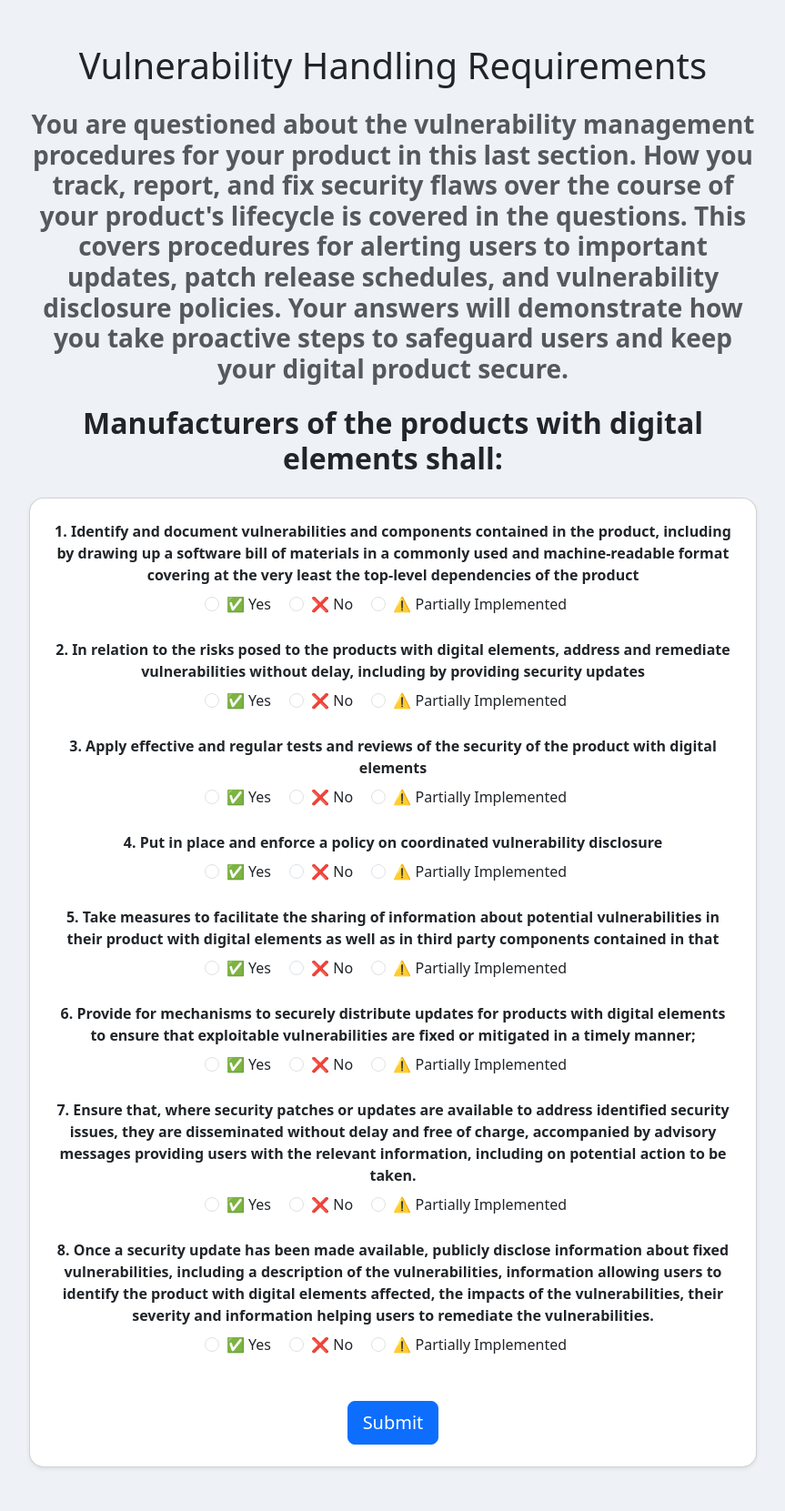
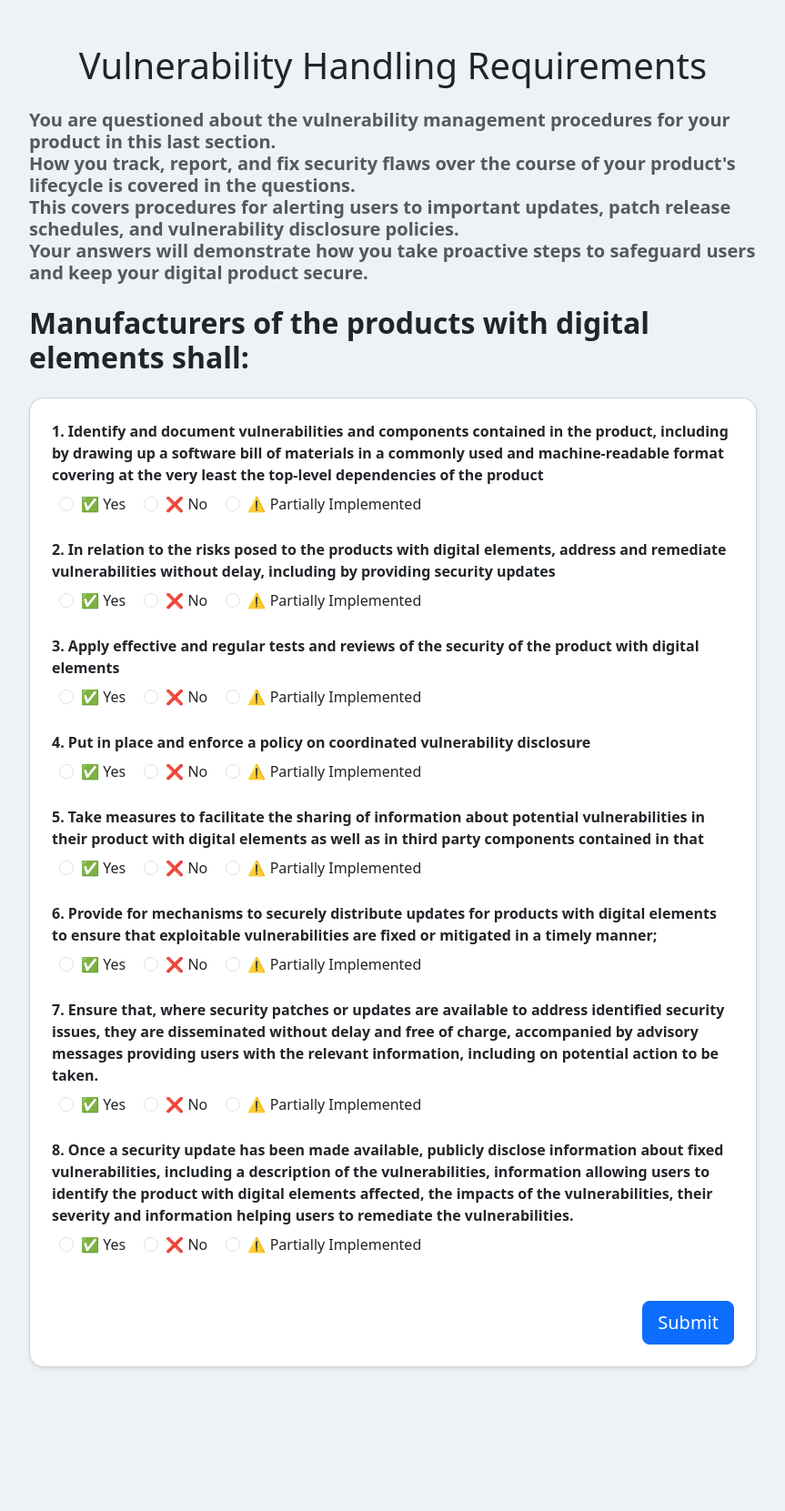
Before and after one commit to mmilas1/CRA-Compliance-System, a Django app: page /assessment/vuln/ in a window 1280 px wide. Shown: the whole page at 91% size, without its empty margins (208-1071 px from the left). After the commit the page ends 1504 px from the top, so only its background shows below. Run offline with Django 5.2, Linux system fonts and the light colour scheme; a user stored in the database is signed in; data comes from the database, SQL or seed files in the repository.

Commit message:
Update vuln_form.html
the description and the questions are now on the left side instead of centered

```diff
--- a/assessment/templates/assessment/vuln_form.html
+++ b/assessment/templates/assessment/vuln_form.html
@@ -4,31 +4,30 @@
 <head>
     <meta charset="UTF-8">
     <title>Vulnerability Handling Requirements</title>
-    <!-- Use data-bs-theme for Bootstrap 5.3+ dark mode compatibility -->
     <link href="https://cdn.jsdelivr.net/npm/bootstrap@5.3.0/dist/css/bootstrap.min.css" rel="stylesheet">
 </head>
 <body style="background-color:#eef1f6;">
-<div class="container py-5 d-flex justify-content-center">
-    <div style="max-width:800px;width:100%;">
+<div class="container py-5">
+    <div class="mx-auto" style="max-width:800px;">
         <h1 class="mb-4 text-center">Vulnerability Handling Requirements</h1>
-        <div class="text-muted text-center mb-4">
-            <h3><strong>
-                You are questioned about the vulnerability management procedures for your product in this last section.
-                How you track, report, and fix security flaws over the course of your product's lifecycle is covered in the questions.
-                This covers procedures for alerting users to important updates, patch release schedules, and vulnerability disclosure policies.
+        <div class="text-muted mb-4">
+            <h3 class="fw-bold text-start" style="font-size:1.25rem;">
+                You are questioned about the vulnerability management procedures for your product in this last section.<br>
+                How you track, report, and fix security flaws over the course of your product's lifecycle is covered in the questions.<br>
+                This covers procedures for alerting users to important updates, patch release schedules, and vulnerability disclosure policies.<br>
                 Your answers will demonstrate how you take proactive steps to safeguard users and keep your digital product secure.
-            </strong></h3>
+            </h3>
         </div>
-        <h2 class="text-center mb-4"><strong>Manufacturers of the products with digital elements shall:</strong></h2>
+        <h2 class="text-start mb-4"><strong>Manufacturers of the products with digital elements shall:</strong></h2>
 
         <form method="post" class="card p-4 shadow-sm bg-white rounded-4">
             {% csrf_token %}
             {% for req in vuln_reqs %}
-                <div class="mb-4 text-center">
-                    <label class="form-label d-block">
+                <div class="mb-4">
+                    <label class="form-label d-block text-start">
                         <strong>{{ forloop.counter }}. {{ req.title|link_keywords|safe }}</strong>
                     </label>
-                    <div class="form-check form-check-inline">
+                    <div class="form-check form-check-inline ms-2">
                         <input class="form-check-input" type="radio" name="requirement_{{ req.id }}" id="yes{{ req.id }}" value="True" required>
                         <label class="form-check-label" for="yes{{ req.id }}">✅ Yes</label>
                     </div>
@@ -45,7 +44,7 @@
                     </div>
                 </div>
             {% endfor %}
-            <div class="text-center mt-4">
+            <div class="text-end mt-4">
                 <button type="submit" class="btn btn-primary btn-lg">Submit</button>
             </div>
         </form>
```
